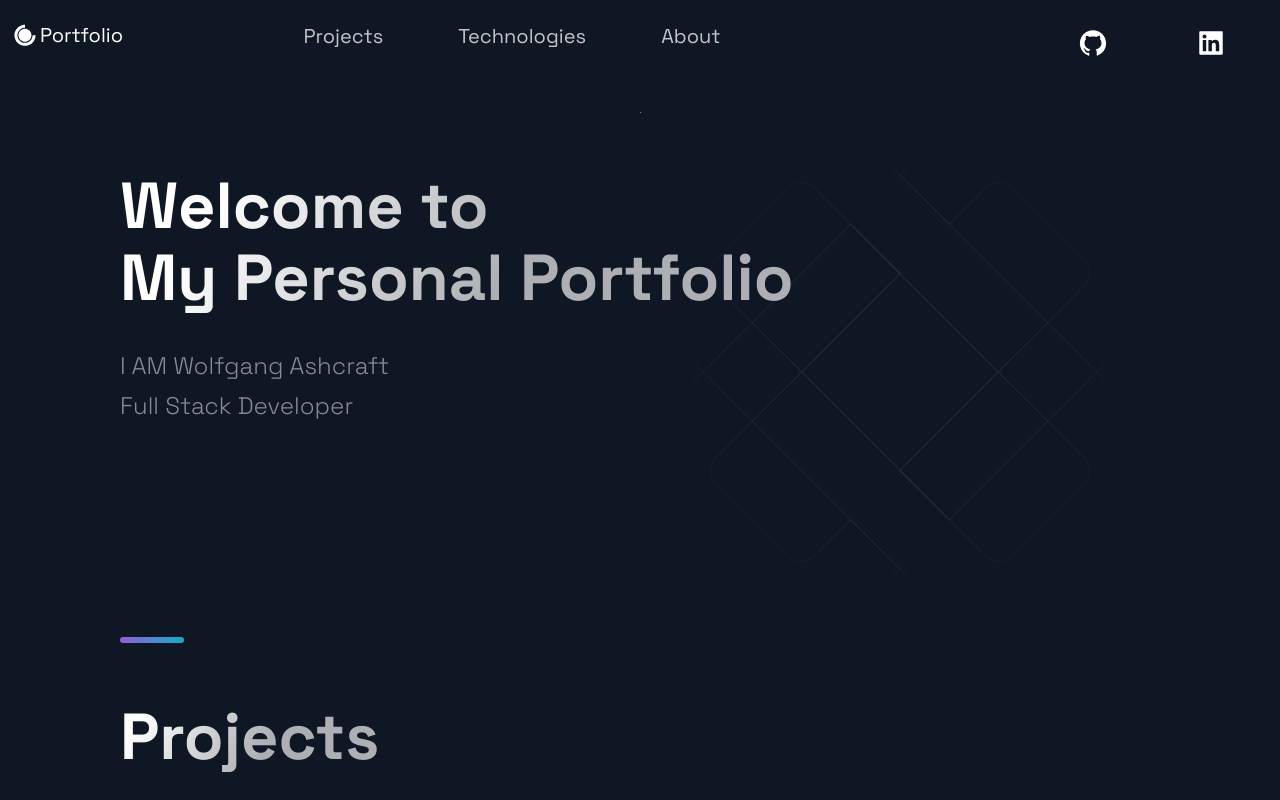
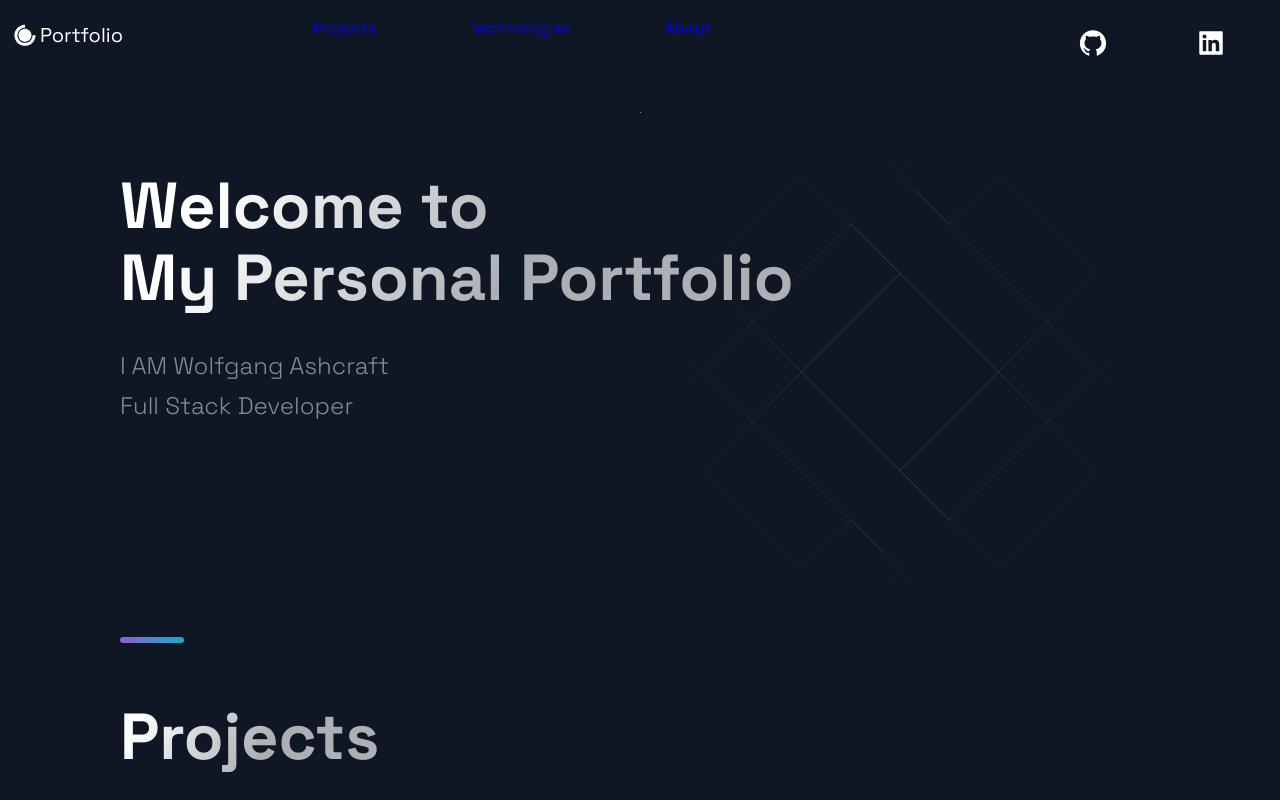
Before and after one commit to WolfgangA1/portfolio, a Next.js app: page / in a window 1280 px wide. Shown: the top 800 px of the page. Built offline with nearby package versions, Linux system fonts and the light colour scheme.

Commit message:
fixed the top navbar

```diff
--- a/src/components/Header/Header.js
+++ b/src/components/Header/Header.js
@@ -17,17 +17,17 @@ const Header = () =>  (
     <Div2>
       <li>
         <Link href='http://WolfgangA1.github.io/portfolio/#projects'>
-          <NavLink>Projects</NavLink>
+          <a>Projects</a>
         </Link>
       </li>
       <li>
         <Link href='http://WolfgangA1.github.io/portfolio/#tech'>
-          <NavLink>Technologies</NavLink>
+          <a>Technologies</a>
         </Link>
       </li>
       <li>
         <Link href='http://WolfgangA1.github.io/portfolio/#about'>
-          <NavLink>About</NavLink>
+          <a>About</a>
         </Link>
       </li>
     </Div2>
```
